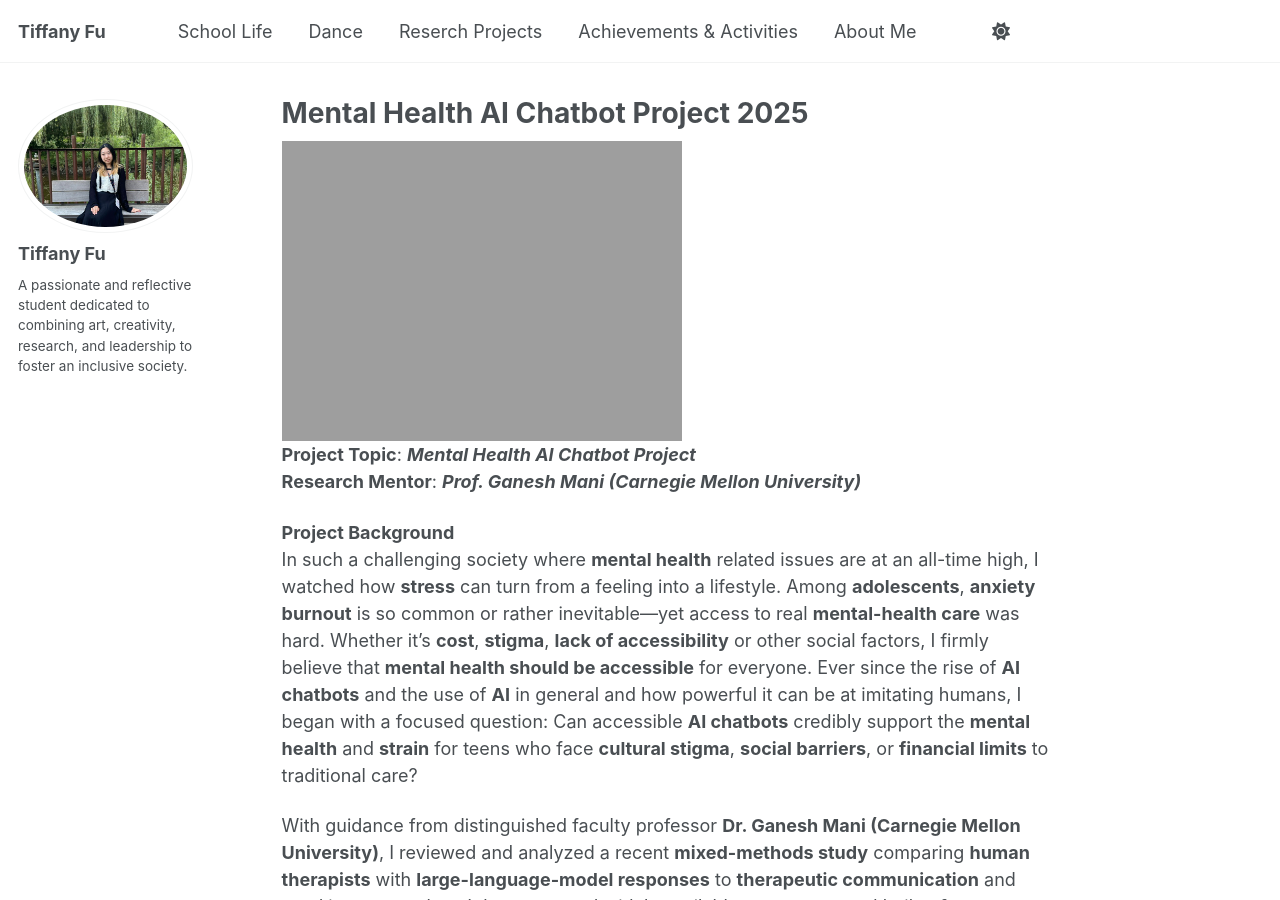
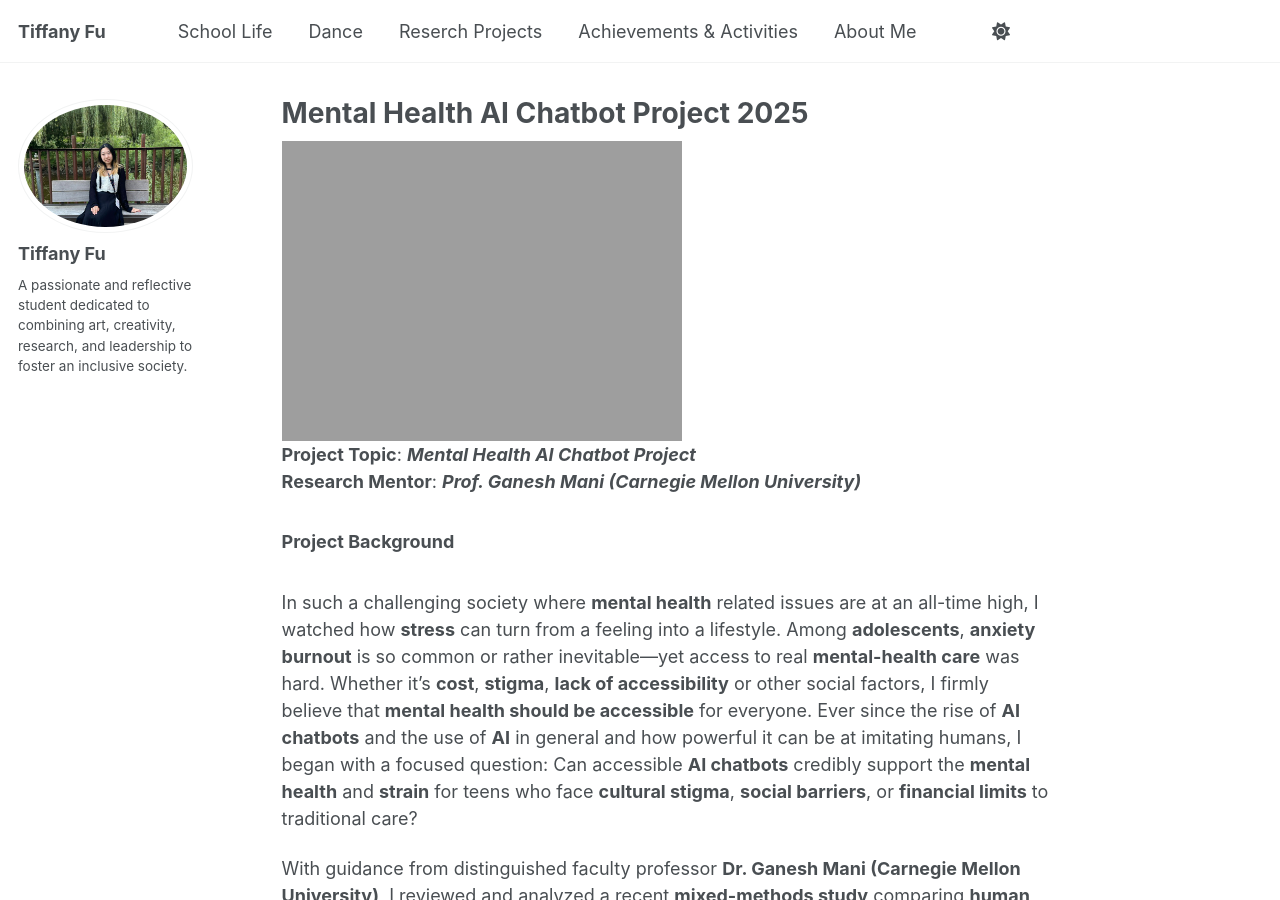
Before and after one commit to TiffanyJTFu/TiffanyTestWeb, a Jekyll site: the page built from _teaching/04-MentalHealthAIChatbotProject.md, in a window 1280 px wide and 900 px high. Built offline with Jekyll 4.4.1, drawn with Linux system fonts in a browser that asks for light colours; a script that is not in the unit is left out.

```diff
--- a/_teaching/04-MentalHealthAIChatbotProject.md
+++ b/_teaching/04-MentalHealthAIChatbotProject.md
@@ -8,7 +8,7 @@ permalink: /teaching/MentalHealthAIChatbotProject
 <br>**Project Topic**: <i>**Mental Health AI Chatbot Project**</i>
 <br>**Research Mentor**: <i>**Prof. Ganesh Mani (Carnegie Mellon University)**</i>
 
-**Project Background**
+### Project Background
 <br>In such a challenging society where **mental health** related issues are at an all-time high, I watched how **stress** can turn from a feeling into a lifestyle. Among **adolescents**, **anxiety burnout** is so common or rather inevitable—yet access to real **mental-health care** was hard. Whether it’s **cost**, **stigma**, **lack of accessibility** or other social factors, I firmly believe that **mental health should be accessible** for everyone. Ever since the rise of **AI chatbots** and the use of **AI** in general and how powerful it can be at imitating humans, I began with a focused question: Can accessible **AI chatbots** credibly support the **mental health** and **strain** for teens who face **cultural stigma**, **social barriers**, or **financial limits** to traditional care?
 
 With guidance from distinguished faculty professor **Dr. Ganesh Mani (Carnegie Mellon University)**, I reviewed and analyzed a recent **mixed-methods study** comparing **human therapists** with **large-language-model responses** to **therapeutic communication** and used it as a template. I then surveyed widely available **AI systems** and built a **four-step method**:
```
